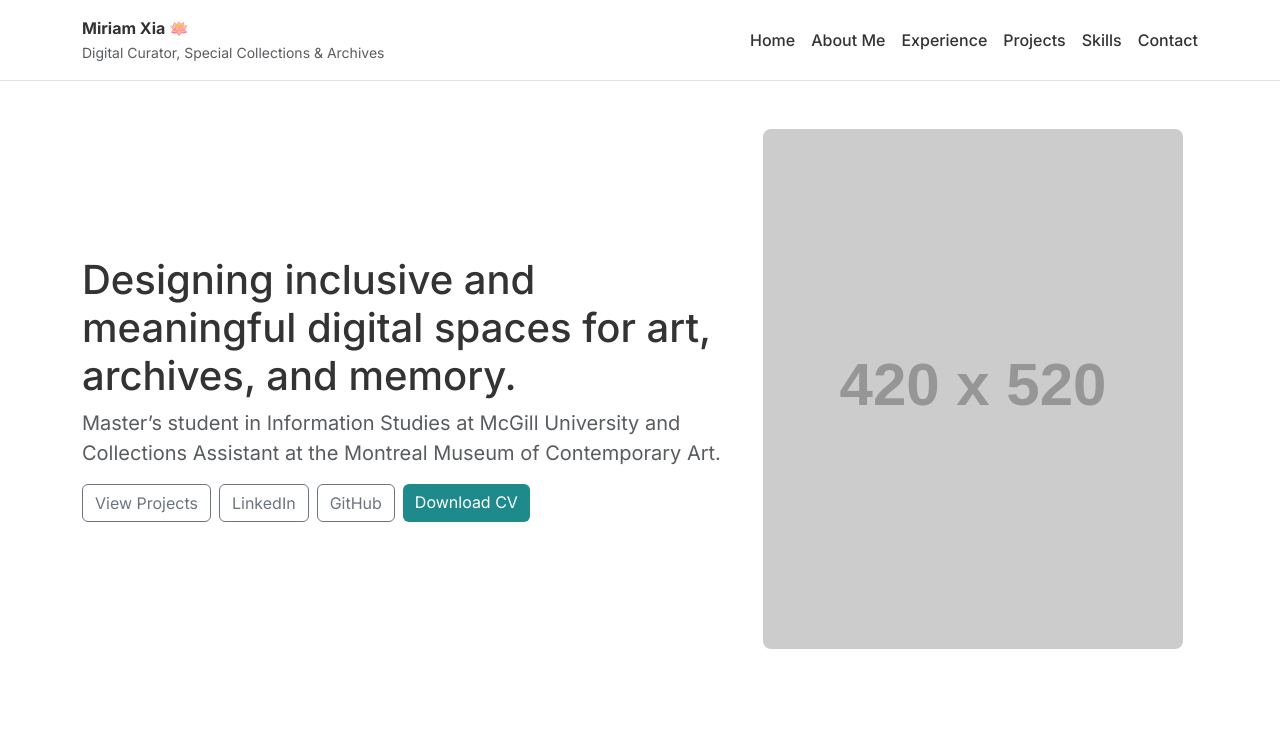
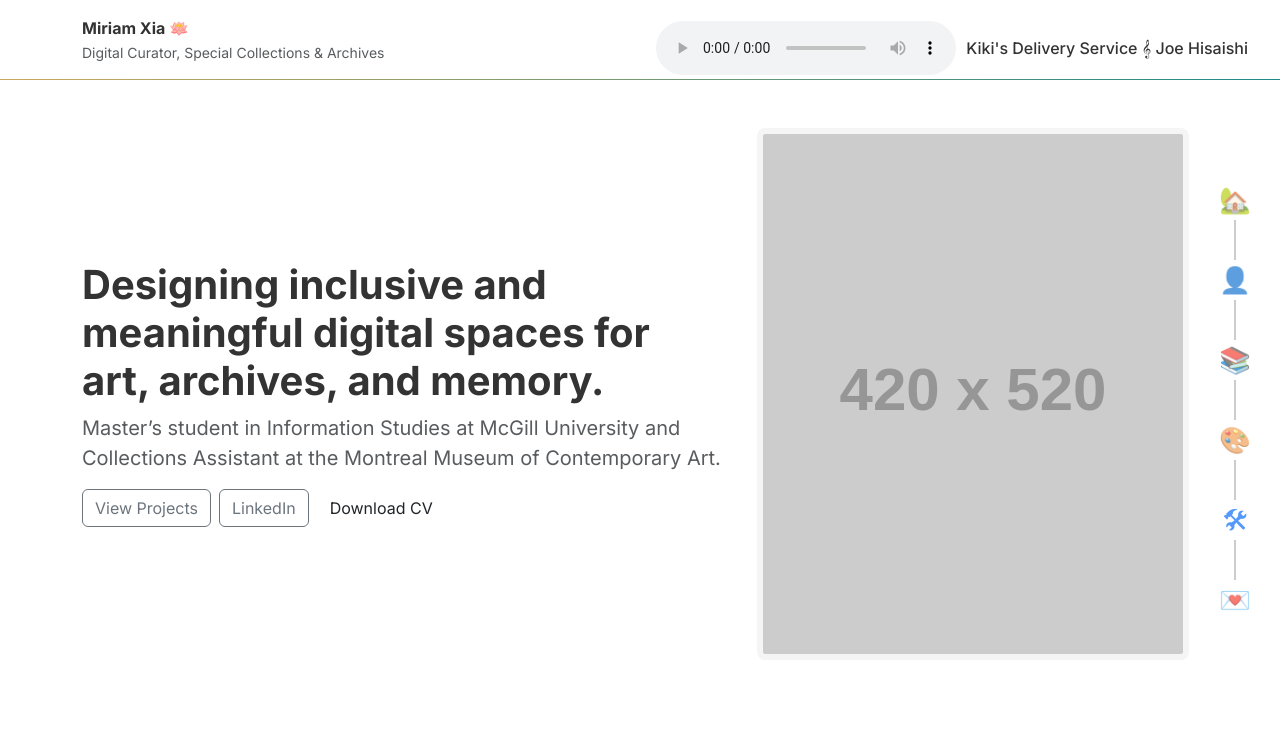
Before and after one commit to miriamxia/miriamxia.github.io, a plain HTML site: page Portfolio/index.html in a window 1280 px wide. Shown: the top 742 px of the page. Drawn offline with nearby package versions, Linux system fonts and the light colour scheme; placeholder pictures from the web are drawn by us.

Commit message:
Header and Nav Bar changes
Timeline Nav Bar
Audio file for background music

```diff
--- a/Portfolio/index.html
+++ b/Portfolio/index.html
@@ -1,5 +1,6 @@
 <!doctype html>
 <html lang="en">
+
 <head>
 <meta charset="utf-8" />
 <meta name="viewport" content="width=device-width, initial-scale=1" />
@@ -8,43 +9,36 @@
 <link href="https://cdn.jsdelivr.net/npm/bootstrap@5.3.3/dist/css/bootstrap.min.css" rel="stylesheet">
 <link rel="stylesheet" href="site_styles.css">
 </head>
+
 <body>
 
 <!-- HEADER -->
-<header class="bg-white border-bottom position-relative">
+<header class="site-header bg-white border-bottom">
   <div class="container d-flex align-items-center justify-content-between py-3">
     <div>
       <strong>Miriam Xia &#129719;</strong><br>
       <small class="text-muted">Digital Curator, Special Collections & Archives</small>
     </div>
 
-    <!-- Desktop nav -->
-    <nav class="d-none d-md-flex gap-3 align-items-center">
-      <a href="#home" class="nav-link">Home</a>
-      <a href="#about" class="nav-link">About Me</a>
-      <a href="#experience" class="nav-link">Experience</a>
-      <a href="#projects" class="nav-link">Projects</a>
-      <a href="#skills" class="nav-link">Skills</a>
-      <a href="#contact" class="nav-link">Contact</a>
-    </nav>
+<!-- SMALL AUDIO PLAYER -->
+  <div class="audio-container">
+    <audio id="bg-audio" controls>
+      <source src="assets/kiki.mp3" type="audio/mpeg">
+    </audio>
+    <span class="audio-label">Kiki's Delivery Service &#119070; Joe Hisaishi</span>
+  </div>
+</header>
 
-    <!-- Mobile hamburger -->
-    <div class="d-md-none">
-      <input id="nav-toggle" class="nav-toggle" type="checkbox">
-      <label for="nav-toggle" class="nav-toggle-label"><span></span></label>
-    </div>
-  </div>
-
-  <!-- Mobile nav -->
-  <nav class="mobile-nav d-md-none">
-    <a href="#home">Home</a>
-    <a href="#about">About Me</a>
-    <a href="#experience">Experience</a>
-    <a href="#projects">Projects</a>
-    <a href="#skills">Skills</a>
-    <a href="#contact">Contact</a>
-  </nav>
-</header>
+<nav class="timeline-nav">
+  <ul class="timeline-menu">
+    <li><a href="#home">&#127969; </a></li>
+    <li><a href="#about"> &#128100; </a></li>
+    <li><a href="#experience">&#128218;</a></li>
+    <li><a href="#projects">&#127912;</a></li>
+    <li><a href="#skills">&#x1F6E0;</a></li>
+    <li><a href="#contact"> &#128140; </a></li>
+  </ul>
+</nav>
 
 <!-- HERO -->
 <section id="home" class="container py-5">
@@ -56,9 +50,7 @@
       </p>
       <div class="d-flex flex-wrap gap-2 mt-3">
         <a href="#projects" class="btn btn-outline-secondary">View Projects</a>
-        <a href="https://www.linkedin.com/in/miriam-xia" target="_blank" class="btn btn-outline-secondary">LinkedIn</a>
-        <a href="http://github.com/miriamxia/miriamxia.github.io" target="_blank" class="btn btn-outline-secondary">GitHub</a>
-        <a href="assets/Miriam_Xia_CV.pdf.pdf" class="btn btn-teal" target="_blank" download>Download CV</a>
+        <a href="https://www.linkedin.com/in/miriam-xia" target="_blank" class="btn btn-outline-secondary">LinkedIn</a>        <a href="assets/Miriam_Xia_CV.pdf.pdf" class="btn btn-teal" target="_blank" download>Download CV</a>
       </div>
     </div>
     <div class="col-lg-5 text-center mt-4 mt-lg-0">
@@ -168,7 +160,6 @@
 <!-- FOOTER -->
 <footer class="text-center py-4">
   <p>© 2025 Miriam Xia</p>
-  <a href="#home" class="back-to-top">Back to Top</a><br>
   <small>Accessibility statement and Land acknowledgment to come </small>
 </footer>
 
--- a/Portfolio/site_styles.css
+++ b/Portfolio/site_styles.css
@@ -1,3 +1,13 @@
+:root {
+  --teal: #1f8a8b;
+  --gold: #c9a85a;
+  --muted: #f5f5f5;
+  --ink: #222;
+  --max-width: 1100px;
+   /* Gradient: gold → teal */
+  --gold-teal-gradient: linear-gradient(90deg, #c9a85a, #1f8a8b);
+}
+
 body {
   font-family: 'Inter', sans-serif;
   background: #fff;
@@ -7,33 +17,95 @@ body {
 
 a { text-decoration: none; }
 
-/* --- Nav --- */
-.nav-link { color: #333; font-weight: 500; transition: color 0.2s; }
-.nav-link:hover { color: #1f8a8b; }
-.btn-teal { background-color: #1f8a8b; color: #fff; border: none; }
-.btn-teal:hover { background-color: #166a6c; color: #fff; }
+h1{font-size:2.5rem;font-weight:700;line-height:1.2;}
+h2{font-size:2rem;font-weight:600;line-height:1.3;margin-top:2rem;}
+h3{font-size:1.6rem;font-weight:600;line-height:1.3;}
+h4{font-size:1.25rem;font-weight:600;line-height:1.4;}
+h5{font-size:1.1rem;font-weight:600;line-height:1.4;}
+h6{font-size:1rem;font-weight:600;line-height:1.4;}
 
-/* --- Hamburger / Mobile nav --- */
-.nav-toggle { display: none; }
-.nav-toggle-label { display: block; width: 28px; height: 22px; position: relative; cursor: pointer; }
-.nav-toggle-label span,
-.nav-toggle-label span::before,
-.nav-toggle-label span::after {
-  display: block; position: absolute; height: 3px; width: 100%; background: #1f8a8b; border-radius: 2px; transition: 0.3s ease;
+/*     RIGHT-SIDE TIMELINE NAV BAR  */
+.timeline-nav {
+  position: fixed;
+  top: 50%;
+  right: 25px;
+  transform: translateY(-50%);
+  z-index: 9999;
 }
-.nav-toggle-label span::before { content: ''; top: -8px; }
-.nav-toggle-label span::after { content: ''; bottom: -8px; }
-.nav-toggle:checked + .nav-toggle-label span { background: transparent; }
-.nav-toggle:checked + .nav-toggle-label span::before { transform: rotate(45deg); top: 0; }
-.nav-toggle:checked + .nav-toggle-label span::after { transform: rotate(-45deg); bottom: 0; }
 
-.mobile-nav {
-  position: absolute; top: 100%; left: 0; width: 100%; background: #fff; max-height: 0;
-  overflow: hidden; transition: max-height 0.4s ease; box-shadow: 0 4px 8px rgba(0,0,0,0.1); z-index: 999;
+.timeline-menu {
+  list-style: none;
+  margin: 0;
+  padding: 0;
 }
-.nav-toggle:checked ~ .mobile-nav { max-height: 500px; }
-.mobile-nav a { display: block; padding: 0.75rem 1rem; color: #333; font-weight: 500; }
-.mobile-nav a:hover { color: #1f8a8b; }
+
+/* Each item is a fixed vertical block */
+.timeline-menu li {
+  position: relative;
+  height: 80px;
+  width: 40px;              /* prevents drifting */
+}
+
+/* Center the emoji */
+.timeline-menu a {
+  position: absolute;
+  left: 50%;
+  top: 50%;
+  transform: translate(-50%, -50%);
+
+  font-size: 1.6rem;
+  opacity: 0.7;
+  transition: opacity 0.2s ease, transform 0.2s ease;
+}
+
+.timeline-menu a:hover {
+  opacity: 1;
+  transform: translate(-50%, -50%) scale(1.1);
+}
+
+/* ===== LINE BETWEEN EMOJIS ===== */
+/* Starting under the emoji and ending at the next emoji */
+
+.timeline-menu li:not(:last-child)::after {
+  content: "";
+  position: absolute;
+
+  left: 50%;
+  transform: translateX(-50%);
+
+  top: calc(50% + 20px);     /* emoji radius */
+  height: calc(80px - 40px); /* remaining vertical space */
+
+  width: 2px;
+  background: #ccc;
+}
+
+/* Audio player in header */
+.audio-container {
+  position: absolute;
+  top: 15px;
+  right: 20px;
+  display: flex;
+  align-items: center;
+  gap: 10px;
+  padding: 6px 12px;
+  border-radius: 12px;
+}
+
+#audio {
+  height: 20px;
+}
+
+.audio-label {
+  font-size: 16px;
+  font-weight: 500;
+}
+
+  /* HERO IMAGE */
+.hero-img{border-radius:12px;border:6px solid var(--muted);}
+
+/* PROJECT IMAGE */
+.proj-card img{height:180px;object-fit:cover}
 
 /* --- Hero --- */
 .hero-img { border-radius: 8px; max-width: 100%; }
@@ -50,3 +122,12 @@ a { text-decoration: none; }
 /* --- Footer --- */
 footer { background: #f8f9fa; margin-top: 3rem; font-size: 0.9rem; color: #555; }
 .back-to-top { display: inline-block; margin-top: 0.5rem; color: #1f8a8b; }
+
+/* HEADER BORDER OVERRIDE */
+header.site-header {
+  border-bottom: none !important;
+  background-image: var(--gold-teal-gradient);
+  background-size: 100% 1px;   /* height of the "border" */
+  background-repeat: no-repeat;
+  background-position: bottom left;
+}
```
Also changed, not shown: 1 other file.
